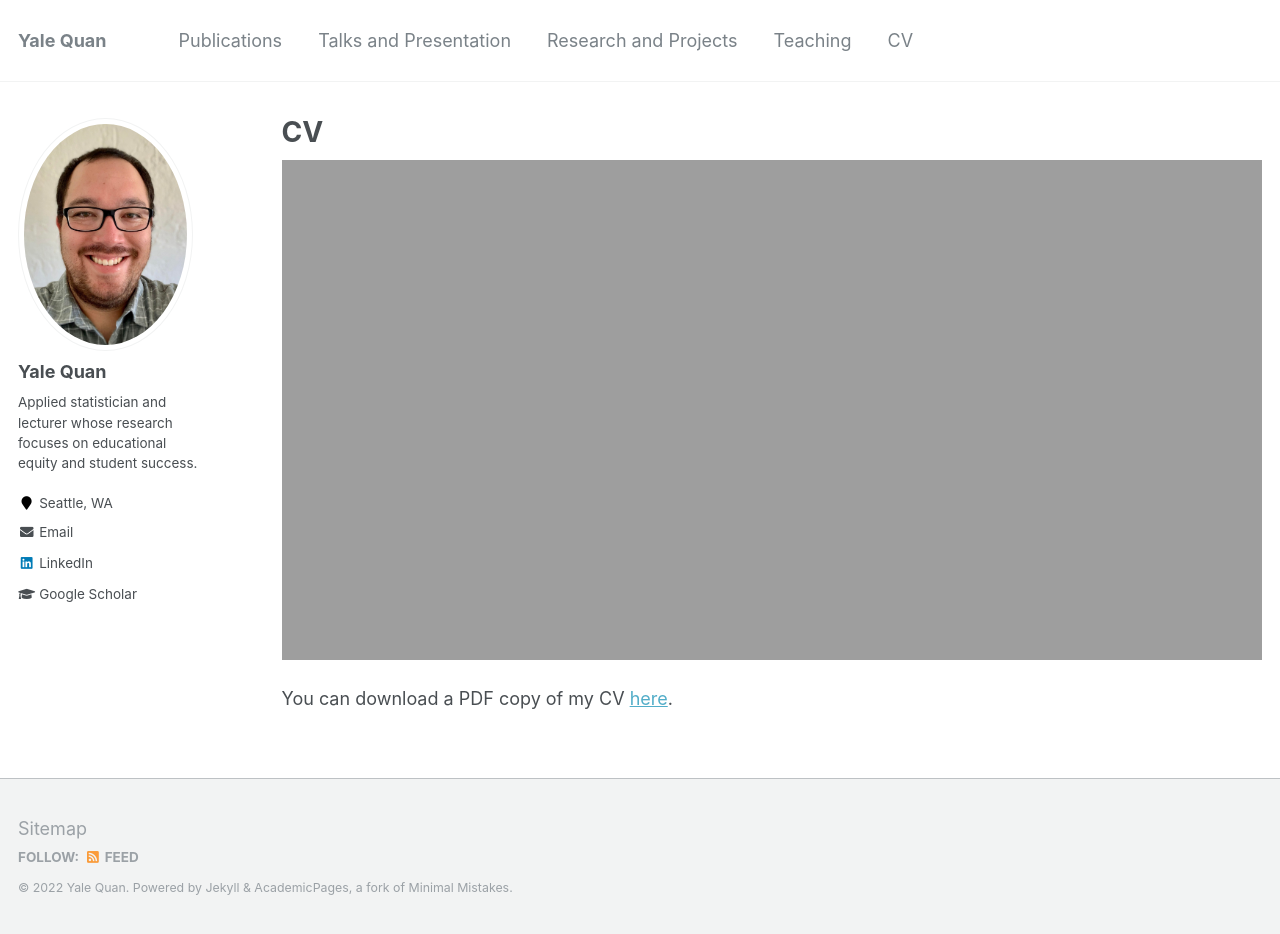
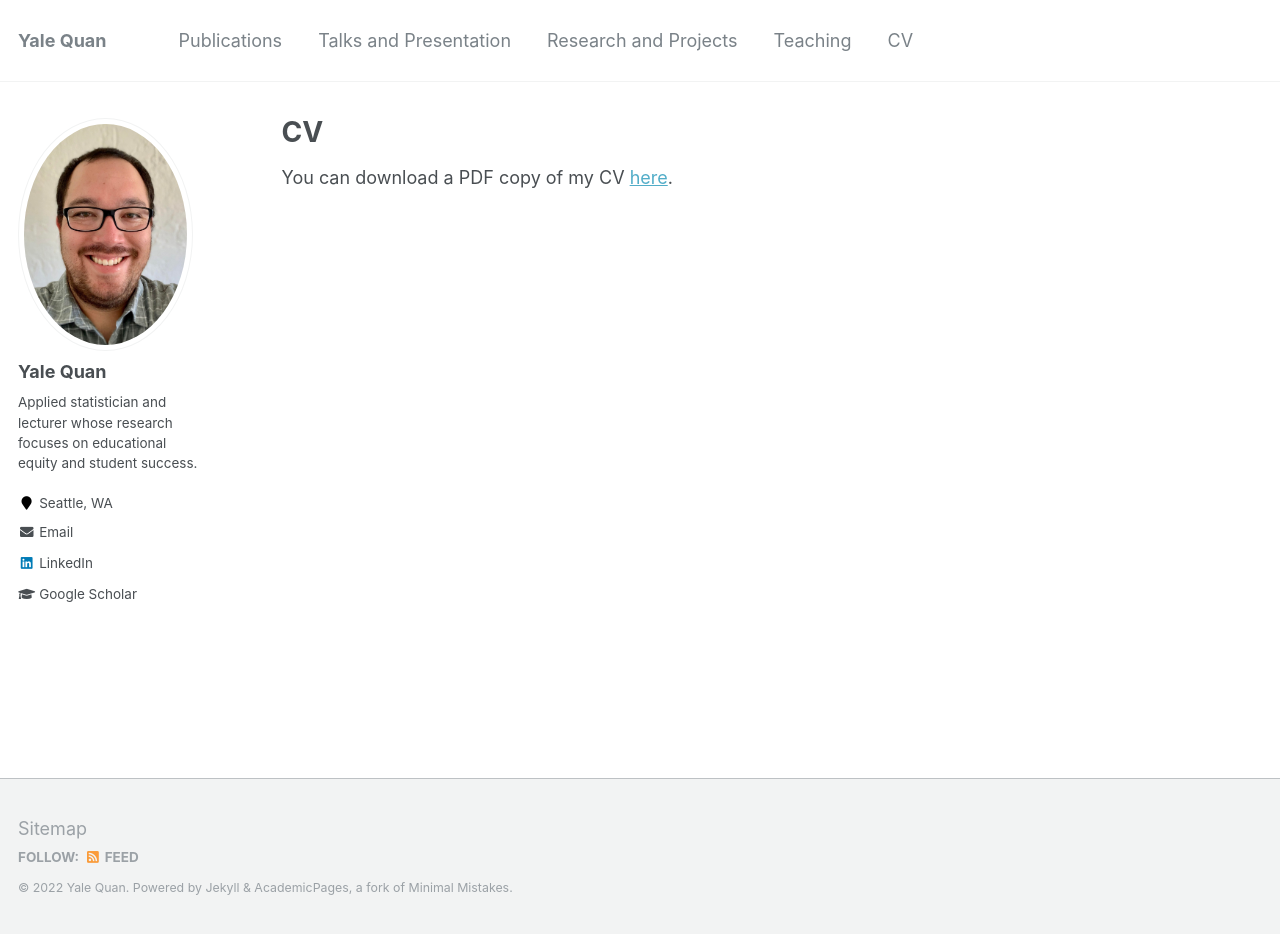
Before and after one commit to yalequan/yalequan.github.io, a Jekyll site: the page built from _pages/Curriculum-Vitae.md, in a window 1280 px wide and 934 px high. Built offline with Jekyll 4.4.1, drawn with Linux system fonts in a browser that asks for light colours.

Commit message:
CV file update

```diff
--- a/_pages/Curriculum-Vitae.md
+++ b/_pages/Curriculum-Vitae.md
@@ -7,6 +7,4 @@ redirect_from:
   - /resume
 ---
 
-<iframe src="http://yalequan.github.io/files/Yale_Quan_CV.pdf" width="100%" height="500" frameborder="no" border="0" marginwidth="0" marginheight="0"></iframe>
-
 You can download a PDF copy of my CV [here](http://yalequan.github.io/files/Yale_Quan_CV.pdf).
```
Also changed, not shown: 1 other file.
